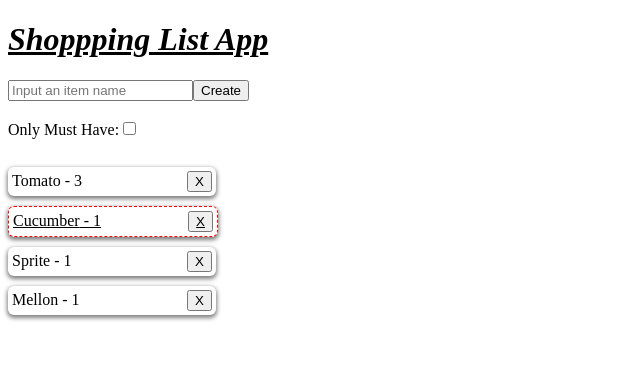
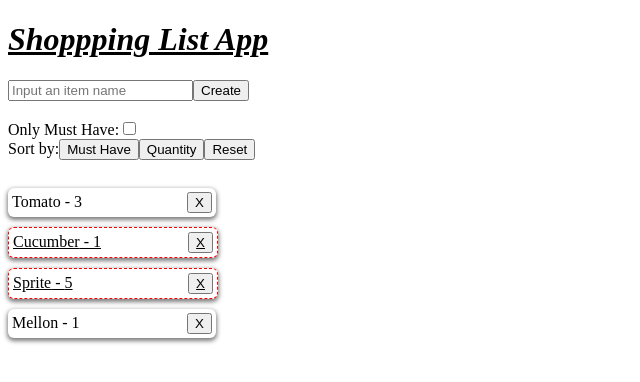
Before and after one commit to Ayzrian/mate-react-core, a React (Vite) app in the folder react-shopping-list/: page / in a window 1280 px wide. Shown: the top 382 px of the page, without its empty margins (0-640 px from the left). Built offline with nearby package versions, Linux system fonts and the light colour scheme.

Commit message:
How to sort a list

```diff
--- a/react-shopping-list/src/App.jsx
+++ b/react-shopping-list/src/App.jsx
@@ -7,18 +7,19 @@ import { ShoppingListPanel } from "./components/ShoppingListPanel/ShoppingListPa
 
 const items = [
   {id: 1, name: "Tomato", quantity: 3},
-  {id: 2, name: "Cucumber", mustHave: true},
-  {id: 3, name: "Sprite"},
-  {id: 4, name: "Mellon"}
+  {id: 2, name: "Cucumber", quantity: 1, mustHave: true},
+  {id: 3, name: "Sprite", quantity: 5, mustHave: true},
+  {id: 4, name: "Mellon", quantity: 1}
 ]
 
 
 function App() {
   const [list, setList] = useState(items);
   const [mustHaveFilter, setMustHaveFilter] = useState(false);
+  const [sortBy, setSortBy] = useState('');
 
   const handleSubmit = (item) => {
-    setList([...list, { ...item, id: Math.floor(Math.random() * 100000) + 1 }]);
+    setList([...list, { ...item, id: Math.floor(Math.random() * 100000) + 1, quantity: 1 }]);
   }
 
   const handleItemDelete = (itemId) => {
@@ -28,12 +29,31 @@ function App() {
   }
 
   const resultingList = useMemo(() => {
-    if (mustHaveFilter) {
-      return list.filter((item) => item.mustHave);
+    const results = mustHaveFilter ? list.filter((item) => item.mustHave) : list;
+
+    if (!sortBy) {
+      return results;
     }
 
-    return list;
-  }, [list, mustHaveFilter])
+    switch(sortBy) {
+      case 'mustHave':
+        return [...results].sort((a, b) => {
+          if (a.mustHave && b.mustHave) {
+            return 0
+          }
+
+          if (a.mustHave && !b.mustHave) {
+            return -1;
+          }
+
+          return 1;
+        });
+      case 'quantity':
+        return [...results].sort((a, b) => b.quantity - a.quantity);
+      default:
+        throw new Error('Unknown field name!');
+    }
+  }, [list, mustHaveFilter, sortBy])
 
   return (
     <>
@@ -44,7 +64,11 @@ function App() {
       <ShoppingListForm onSubmit={handleSubmit} />
 
       <br/>
-      <ShoppingListPanel mustHaveFilter={mustHaveFilter} onMustHaveFilterChange={setMustHaveFilter} />
+      <ShoppingListPanel
+        mustHaveFilter={mustHaveFilter}
+        onMustHaveFilterChange={setMustHaveFilter}
+        onSortByChange={setSortBy}
+      />
       <br/>
 
       <ShoppingList list={resultingList} onItemDelete={handleItemDelete}/>
--- a/react-shopping-list/src/components/ShoppingListPanel/ShoppingListPanel.jsx
+++ b/react-shopping-list/src/components/ShoppingListPanel/ShoppingListPanel.jsx
@@ -1,6 +1,6 @@
 
 
-export function ShoppingListPanel({ mustHaveFilter, onMustHaveFilterChange,  }) {
+export function ShoppingListPanel({ mustHaveFilter, onMustHaveFilterChange, onSortByChange  }) {
     const handleCheckBoxChange = (event) => {
         onMustHaveFilterChange(event.target.checked);
     }
@@ -8,5 +8,12 @@ export function ShoppingListPanel({ mustHaveFilter, onMustHaveFilterChange,  })
     return (<div>
         <label>Only Must Have:</label>
         <input type="checkbox" value={mustHaveFilter} onChange={handleCheckBoxChange} />
+
+        <div>
+            Sort by:
+            <button onClick={() => onSortByChange('mustHave')}>Must Have</button>
+            <button onClick={() => onSortByChange('quantity')}>Quantity</button>
+            <button onClick={() => onSortByChange('')}>Reset</button>
+        </div>
     </div>)
 }
```
